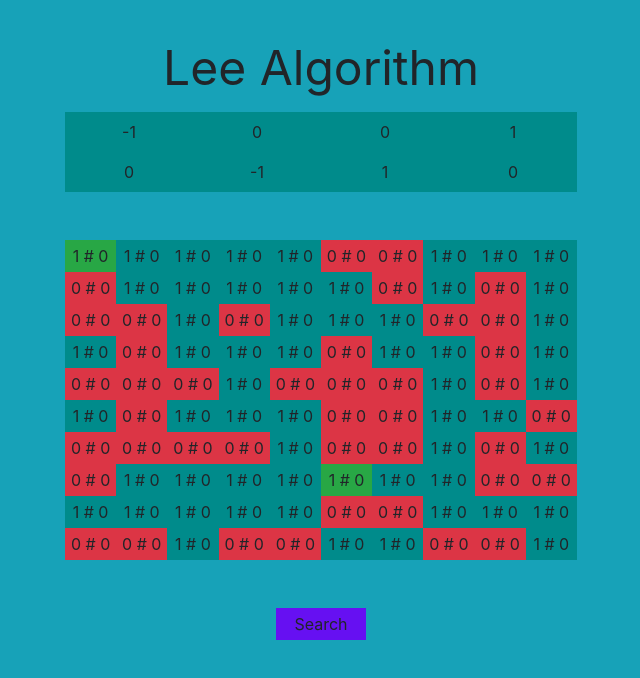
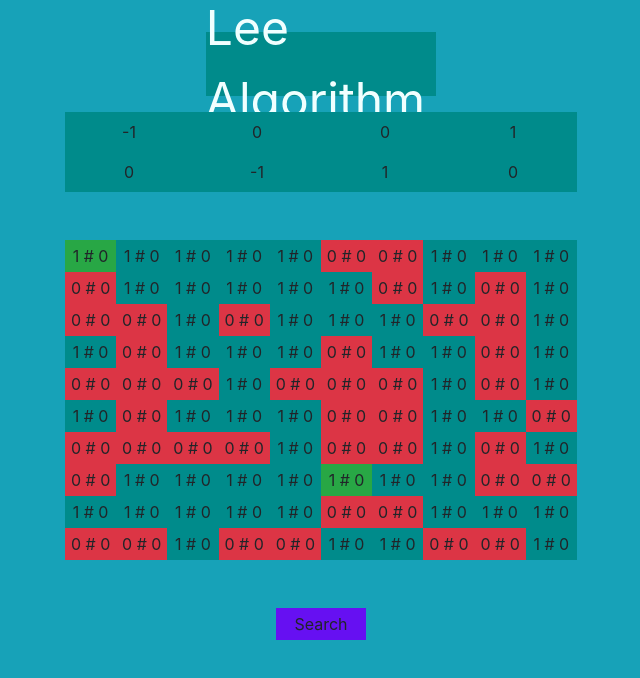
Before and after one commit to shubh007/visualize-algorithms, a plain HTML site: page views/index.html in a window 1280 px wide. Shown: the whole page, without its empty margins (319-959 px from the left). Drawn offline with nearby package versions, Linux system fonts and the light colour scheme.

Commit message:
basic structure

```diff
--- a/css/index.css
+++ b/css/index.css
@@ -94,4 +94,11 @@
     position: absolute;
     top: 4%;
     font-size: 3rem;
+    color: azure;
+    background-color: darkcyan;
+    height: 8%;
+    display: flex;
+    align-items: center;
+    width: 18%;
+    justify-content: center;
 }
```
